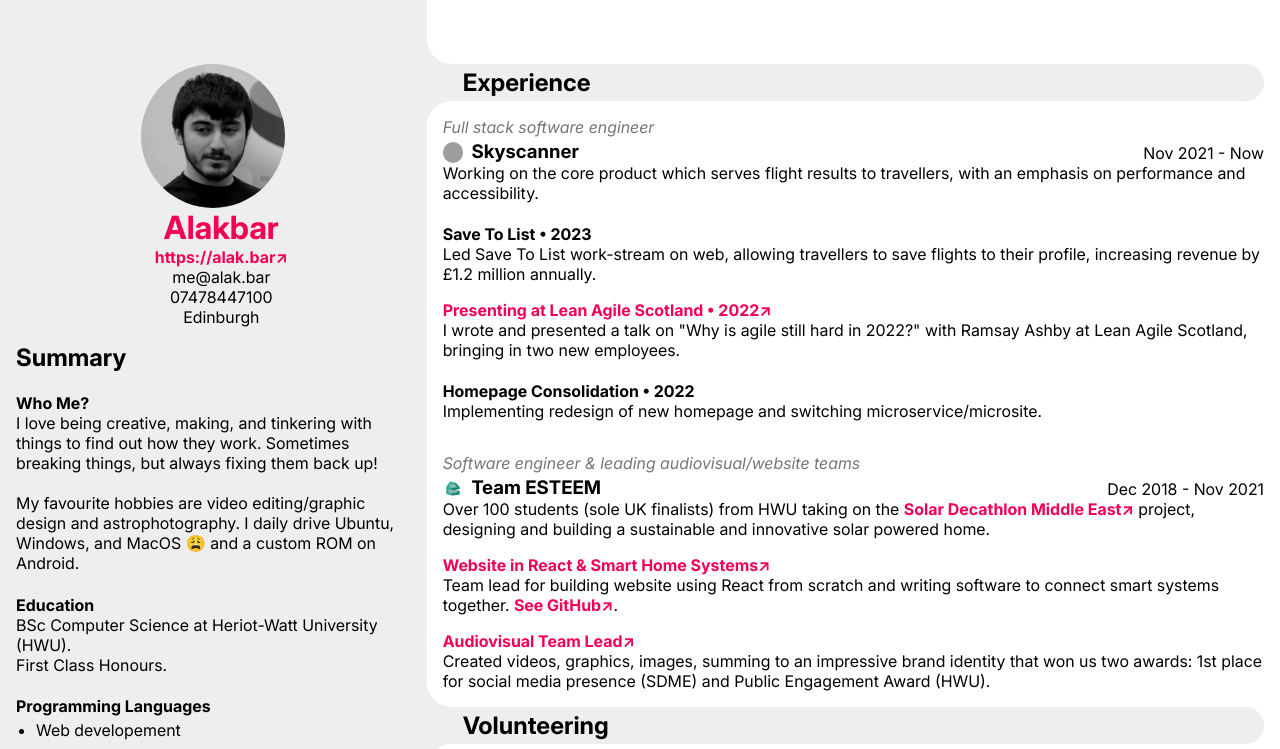
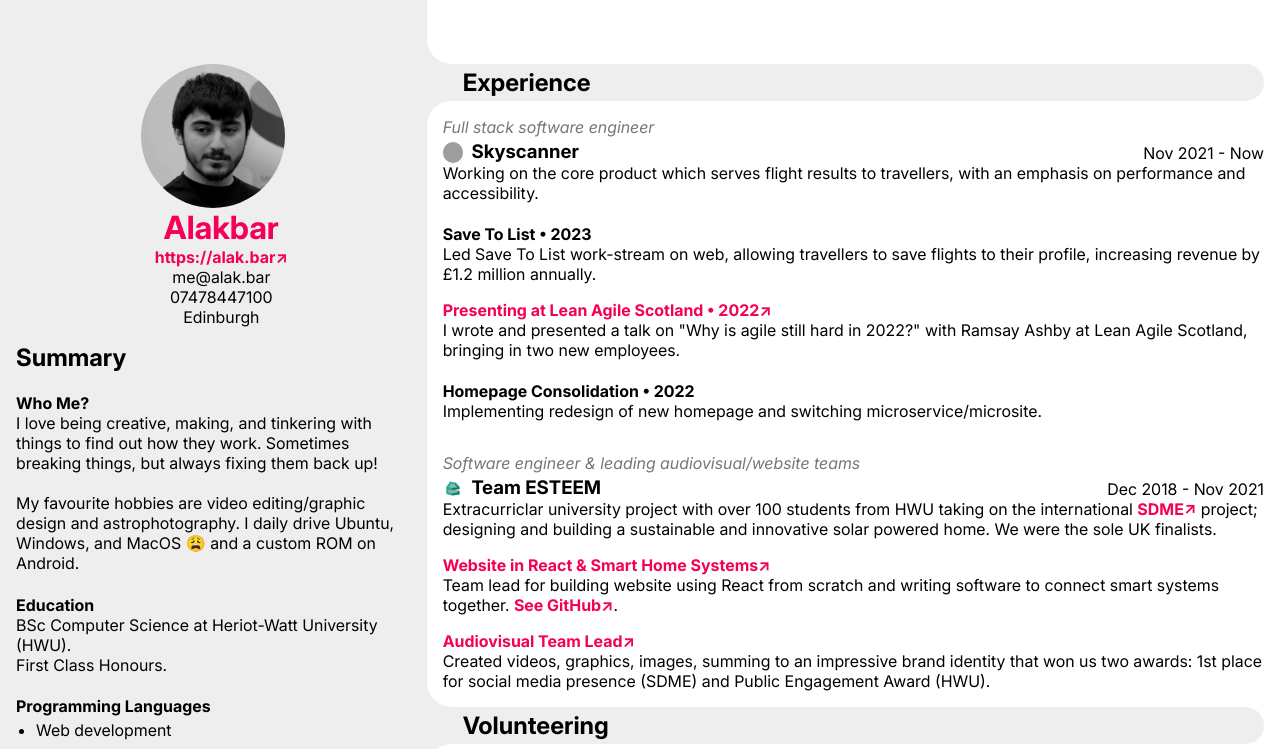
Before and after one commit to alakbarz/cv, a React (Create React App) app: page / in a window 1280 px wide. Shown: the top 749 px of the page. Built offline with nearby package versions, Linux system fonts and the light colour scheme; grey boxes are pictures that could not be loaded.

Commit message:
Updated text and swap italic font on load

```diff
--- a/src/App.tsx
+++ b/src/App.tsx
@@ -122,7 +122,7 @@
             </SummarySection>
             <SummarySection header="Programming Languages">
               <ul>
-                <li>Web developement</li>
+                <li>Web development</li>
                 <li>TypeScript/JavaScript</li>
                 <li>Python</li>
                 <li>Go</li>
@@ -221,12 +221,12 @@
             >
               <>
                 <p>
-                  Over 100 students (sole UK finalists) from HWU taking on the{" "}
+                  Extracurriclar university project with over 100 students from HWU taking on the international{" "}
                   <a href="https://www.solardecathlon.gov/international-middle-east.html">
-                    Solar Decathlon Middle East
+                    SDME
                   </a>{" "}
-                  project, designing and building a sustainable and innovative
-                  solar powered home.
+                  project; designing and building a sustainable and innovative
+                  solar powered home. We were the sole UK finalists.
                 </p>
 
                 <Project
--- a/src/index.css
+++ b/src/index.css
@@ -27,7 +27,7 @@
   font-family: InterVariable;
   font-style: italic;
   font-weight: 100 900;
-  font-display: block;
+  font-display: swap;
   src: url('/public/fonts/InterVariable-Italic.woff2') format('woff2');
 }
 
```
